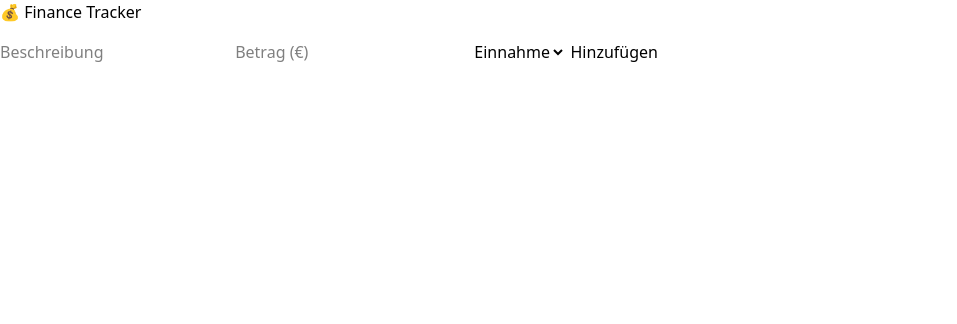
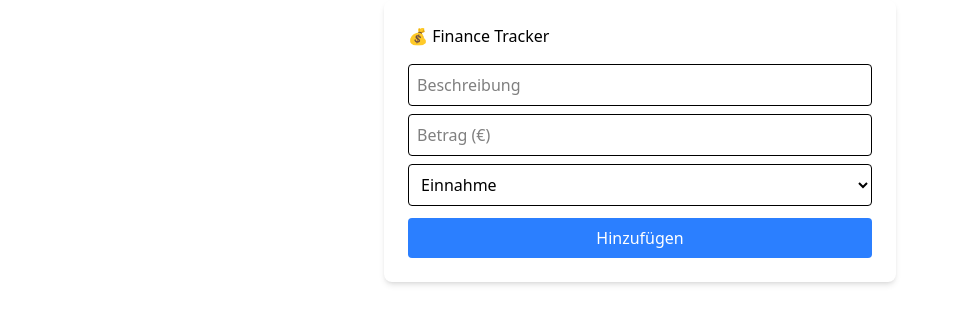
Before and after one commit to Githup-hana/Finance_tracker-, a website built with Vite: page finance_tracker/index.html in a window 1280 px wide. Shown: the whole page, without its empty margins (0-957 px from the left). Built offline with nearby package versions, Linux system fonts and the light colour scheme.

Commit message:
enhance UI of finance tracker form with improved styling and layout

```diff
--- a/finance_tracker/index.html
+++ b/finance_tracker/index.html
@@ -9,16 +9,18 @@
     <link rel="stylesheet" href="/src/style.css">
   </head>
   <body>
+    <div class="max-w-lg mx-auto bg-white p-6 rounded-lg shadow-md">
     <h1>💰 Finance Tracker</h1>
     <form id="transaction-form" class="mt-4">
-      <input id="description" type="text" placeholder="Beschreibung" required >
-      <input id="amount" type="number" placeholder="Betrag (€)" required >
-      <select id="type" >
+      <input id="description" type="text" placeholder="Beschreibung" required class="w-full p-2 border rounded">
+      <input id="amount" type="number" placeholder="Betrag (€)" required class="w-full p-2 border rounded mt-2">
+      <select id="type" class="w-full p-2 border rounded mt-2">
           <option value="income">Einnahme</option>
           <option value="expense">Ausgabe</option>
       </select>
-      <button type="submit" >Hinzufügen</button>
+      <button type="submit" class="w-full mt-3 bg-blue-500 text-white p-2 rounded">Hinzufügen</button>
   </form>
+  </div>
 
     <script type="module" src="/src/main.ts"></script>
   </body>
```
